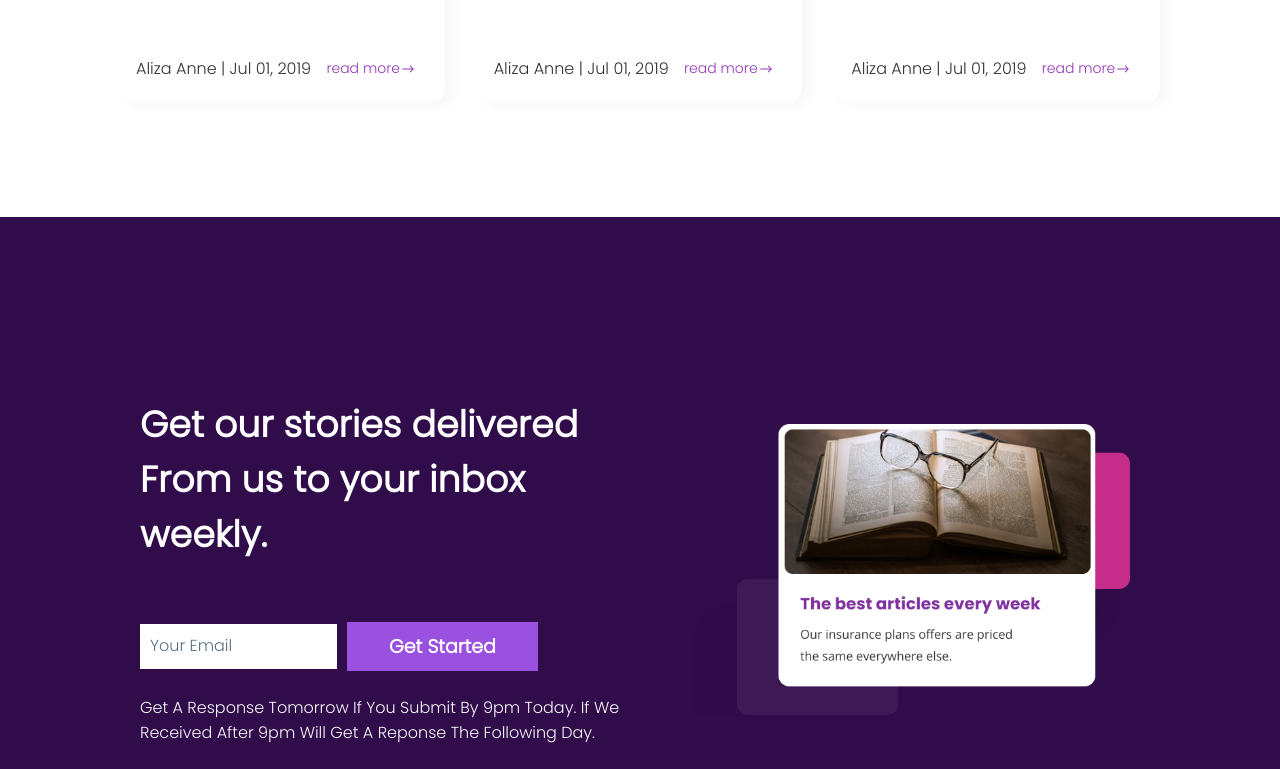
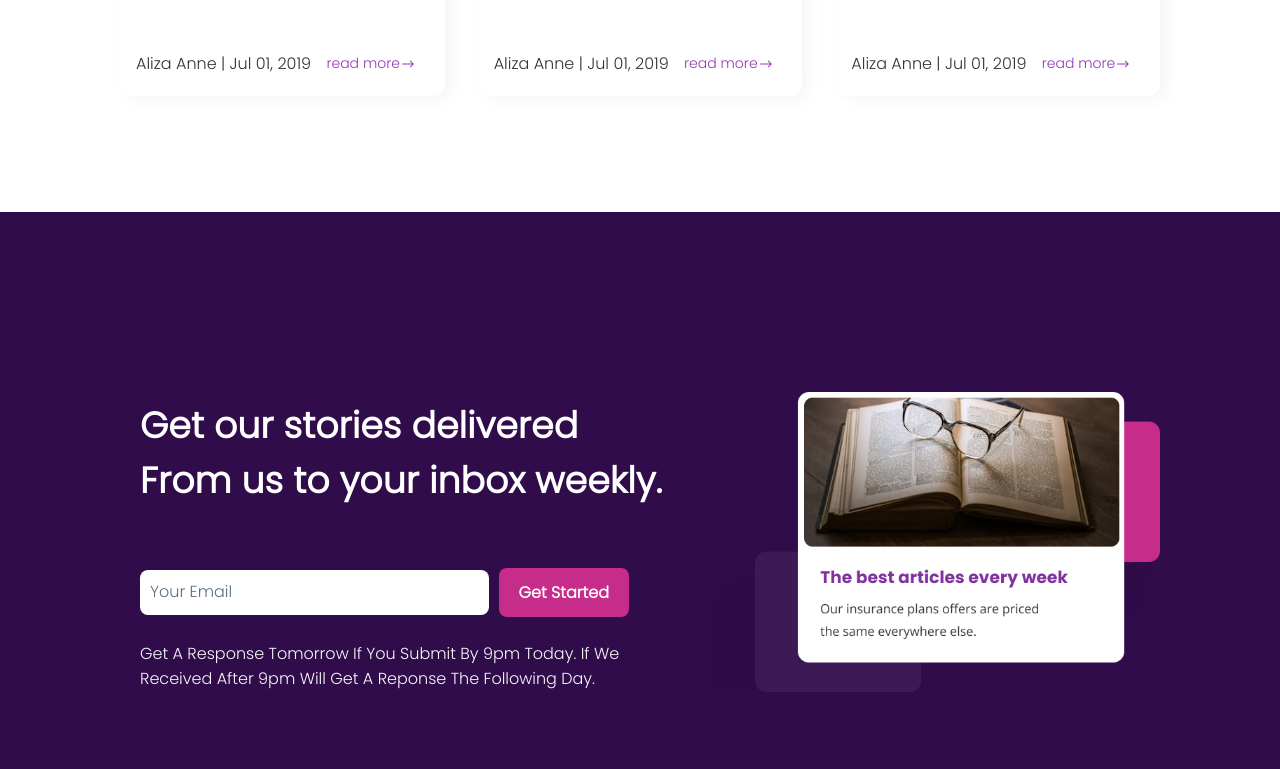
Before and after one commit to samsiteweb/dfa-new, a React (Create React App) app: page /practice-area in a window 1280 px wide. Shown: the part 7021-7790 px from the top of the page. Built offline with nearby package versions, Linux system fonts and the light colour scheme.

Commit message:
push commit

```diff
--- a/src/components/button/button.css
+++ b/src/components/button/button.css
@@ -9,11 +9,8 @@
   cursor: pointer;
   color: #fff;
   font-family: poppins;
-  font-size: 16px;
-  font-size: 18.919px;
-  font-style: normal;
+  font-size: 18px;
   font-weight: 600;
-  line-height: normal;
   text-transform: capitalize;
   transition: background-color 1s ease-in-out;
 }
--- a/src/components/footer/footer.css
+++ b/src/components/footer/footer.css
@@ -1,7 +1,11 @@
 .footerContainer {
   background: #310c4b;
-  padding: 180px 150px 40px 140px;
+  padding: 180px 120px 40px 140px;
   overflow: hidden;
+  display: flex;
+  flex-direction: column;
+  justify-content: center;
+  align-items: center;
 }
 .footerTop {
   display: grid;
@@ -18,15 +22,18 @@
   letter-spacing: 0.2px;
 }
 .newsletter {
-  display: flex;
-  gap: 10px;
+  display: grid;
+  grid-template-columns: 2fr 1fr;
+  gap: 30px;
   align-items: center;
   margin-top: 60px;
 }
 .footerInput {
+  width: 100%;
   outline: none;
   background: #fff;
   border: none;
+  border-radius: 8px;
   padding: 15px 10px;
 }
 .footerInput::placeholder {
@@ -36,6 +43,22 @@
   font-style: normal;
   font-weight: 400;
   text-transform: capitalize;
+}
+.newsletterBtn {
+  width: fit-content;
+  padding: 12px 20px;
+  justify-content: center;
+  align-items: center;
+  gap: 8px;
+  background: #C62C89;
+  cursor: pointer;
+  color: #fff;
+  font-family: poppins;
+  font-size: 16px;
+  font-weight: 600;
+  text-transform: capitalize;
+  border: none;
+  border-radius: 8px;
 }
 .footerP {
   color: #f7f8f9;
@@ -51,16 +74,13 @@
 }
 .footerMiddle {
   display: grid;
-  grid-template-columns: 1fr 1fr 3fr 1fr;
+  grid-template-columns: 1fr 1fr 2fr 1fr;
   gap: 70px;
   margin-top: 115px;
 }
 .footerLogo {
   width: 244.942px;
   height: auto;
-
-  /* width: 244.942px;
-  height: 97.295px; */
 }
 .logoDetails {
   color: #f3e8f8;
@@ -71,27 +91,20 @@
   margin-top: 39.38px;
   text-align: left;
 }
-.socialsDiv {
-  margin-top: 15px;
-  display: flex;
-  gap: 10px;
-  align-items: center;
-}
-.productH2 {
+.productH2, .productH3 {
   color: #c58cdb;
   font-family: playfair;
   font-size: 37.065px;
   font-weight: 700;
   text-transform: capitalize;
 }
-.productH3 {
+/* .productH3 {
   color: #c58cdb;
   font-family: playfair;
   font-size: 37.065px;
   font-weight: 700;
   text-transform: capitalize;
-  width: 250px;
-}
+} */
 .productLink {
   display: block;
   color: #f7f8f9;
@@ -104,8 +117,8 @@
   text-decoration: none;
 }
 .footerHR {
+  width: 100%;
   margin-top: 124.11px;
-  width: 1000px;
   border: 1px solid rgba(220, 186, 234, 0.35);
 }
 .footerBottom {
--- a/src/components/footer/footer.js
+++ b/src/components/footer/footer.js
@@ -5,12 +5,6 @@ import Button from "../button/button";
 
 import card from "../../assets/img/footer-card.png";
 import logo from "../../assets/icons/logo.svg";
-
-import Twitter from "../../assets/icons/socials/twitter.svg";
-import Linkedin from "../../assets/icons/socials/linkedin.svg";
-import Instagram from "../../assets/icons/socials/instagram.svg";
-import Google from "../../assets/icons/socials/google.svg";
-import Youtube from "../../assets/icons/socials/youtube.svg";
 
 const Footer = () => {
   return (
@@ -26,7 +20,7 @@ const Footer = () => {
               placeholder="your email"
               className="footerInput"
             />
-            <Button>get started</Button>
+            <button className="newsletterBtn">get started </button>
           </div>
           <p className="footerP">
             Get a response tomorrow if you submit by 9pm today. If we received
@@ -41,17 +35,6 @@ const Footer = () => {
       <div className="footerMiddle">
         <div>
           <img src={logo} alt="" className="footerLogo" />
-          <p className="logoDetails">
-            Contrary to popular belief, Lorem Ipsum is not simply random text.
-            It has roots in a piece of classical Latin literature
-          </p>
-          <div className="socialsDiv">
-            <img src={Twitter} className="social-img" alt="" />
-            <img src={Linkedin} className="social-img" alt="" />
-            <img src={Instagram} className="social-img" alt="" />
-            <img src={Google} className="social-img" alt="" />
-            <img src={Youtube} className="social-img" alt="" />
-          </div>
         </div>
         <div>
           <h2 className="productH2">product</h2>
--- a/src/components/landing/03-feature/feature.css
+++ b/src/components/landing/03-feature/feature.css
@@ -10,7 +10,7 @@
 }
 /* .featuring {} */
 .lawyerImg {
-  width: 100%;
+  width: 50%;
   height: auto;
   margin-top: 40px;
 }
```
